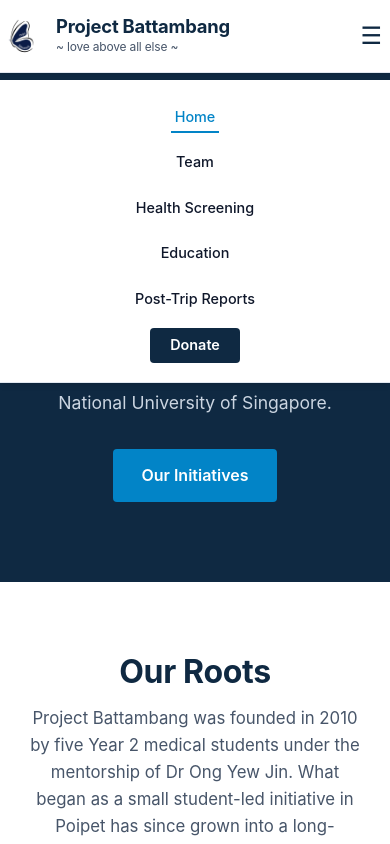
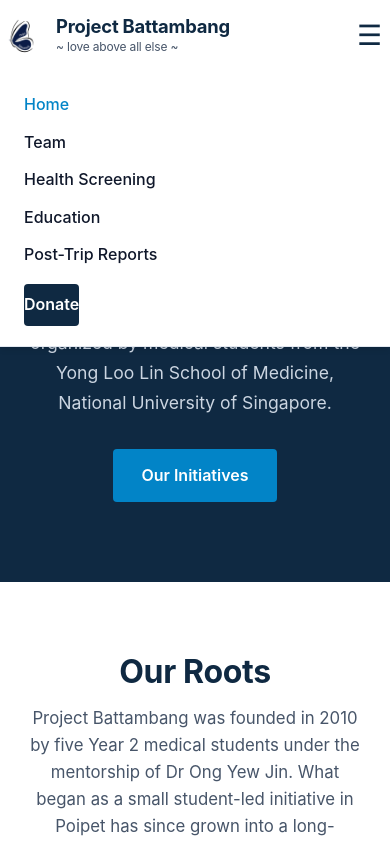
Before and after one commit to TanYiXun/project-battambang-website, a plain HTML site: page index.html in a window 390 px wide. Both pictures are taken after a click on the button "Toggle navigation". Shown: the top 844 px of the page. Drawn offline with Linux system fonts and the light colour scheme.

Commit message:
Fix responsive top bar breakpoint to toggle hamburger menu when header space is constrained

```diff
--- a/css/style.css
+++ b/css/style.css
@@ -60,6 +60,7 @@
   justify-content: space-between;
   min-height: 72px;
   padding: 0.5rem 0;
+  position: relative;
 }
 
 .brand-link {
@@ -98,16 +99,16 @@
 .nav-menu {
   display: flex;
   align-items: center;
-  gap: 1.25rem;
+  gap: 0.85rem;
   list-style: none;
 }
 
 .nav-link {
   text-decoration: none;
   color: var(--color-text-main);
-  font-size: 0.9rem;
+  font-size: 0.88rem;
   font-weight: 500;
-  padding: 0.4rem 0.25rem;
+  padding: 0.4rem 0.2rem;
   transition: var(--transition);
   border-bottom: 2px solid transparent;
   white-space: nowrap;
@@ -135,10 +136,11 @@
   display: none;
   background: none;
   border: none;
-  font-size: 1.5rem;
+  font-size: 1.75rem;
   color: var(--color-primary);
   cursor: pointer;
   padding: 0.5rem;
+  line-height: 1;
 }
 
 /* Hero Section */
@@ -401,8 +403,8 @@
   color: #64748b;
 }
 
-/* Mobile Responsive Adjustments */
-@media (max-width: 768px) {
+/* Mobile & Tablet Responsive Adjustments */
+@media (max-width: 1080px) {
   .mobile-menu-toggle {
     display: block;
   }
@@ -410,18 +412,34 @@
   .nav-menu {
     display: none;
     position: absolute;
-    top: 80px;
+    top: 100%;
     left: 0;
     right: 0;
     background-color: #ffffff;
     flex-direction: column;
-    padding: 1.5rem;
+    padding: 1.25rem 1.5rem;
     border-bottom: 1px solid var(--color-border);
     box-shadow: var(--shadow-md);
+    gap: 0.75rem;
+    align-items: flex-start;
+    z-index: 1000;
   }
 
   .nav-menu.active {
     display: flex;
+  }
+
+  .nav-link {
+    width: 100%;
+    padding: 0.5rem 0;
+    font-size: 1rem;
+    border-bottom: none;
+  }
+
+  .nav-cta {
+    display: inline-block;
+    margin-top: 0.25rem;
+    text-align: center;
   }
 
   .hero-title {
```
